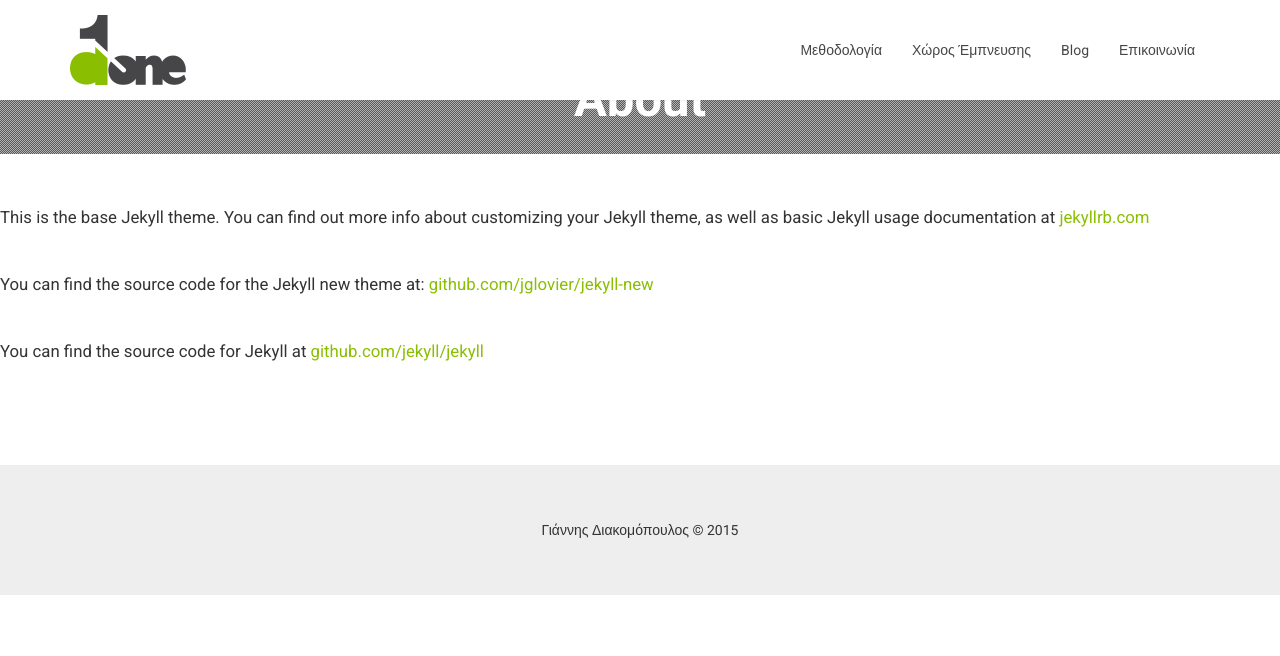
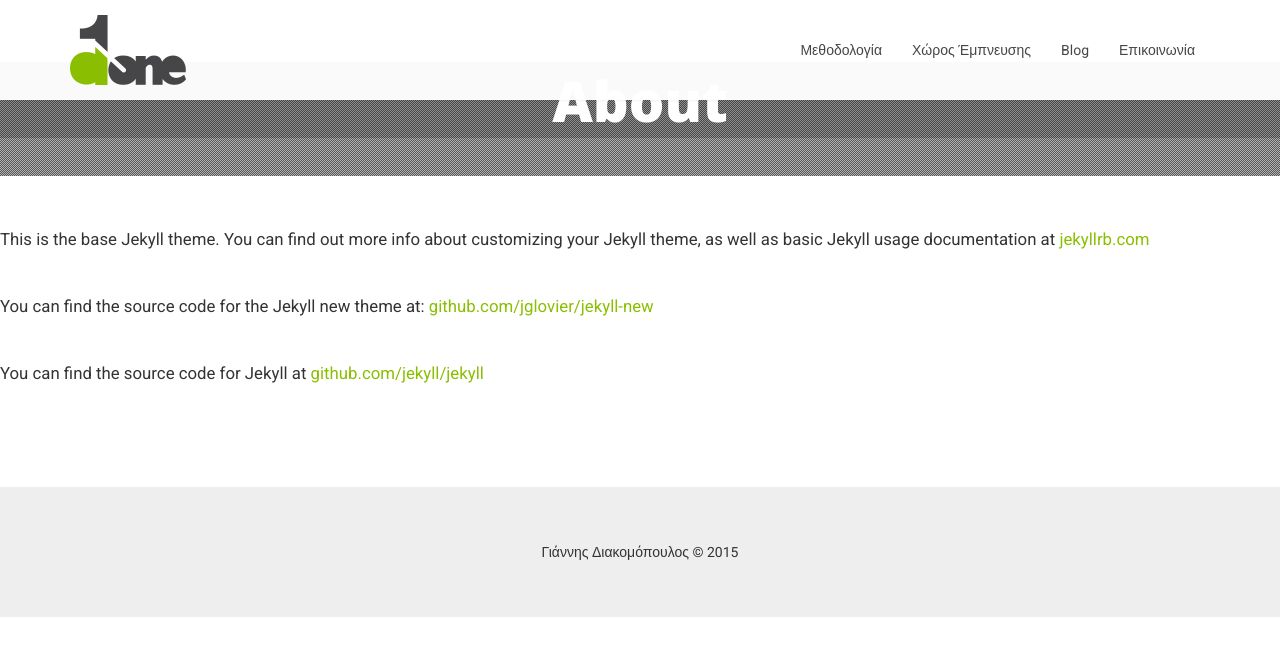
Before and after one commit to Codefully/done, a Jekyll site: the page built from about.md, in a window 1280 px wide. Shown: the top 656 px of the page. Built offline with Jekyll 4.4.1, drawn with Linux system fonts in a browser that asks for light colours.

Commit message:
update blog post title font and style

```diff
--- a/_sass/_base.scss
+++ b/_sass/_base.scss
@@ -129,7 +129,7 @@ body {
     padding: 100px 0;
   }
   h1 {
-    font-size: 3.5em;
+    font: 800 4em 'Open Sans', 'Roboto', sans-serif;
     margin: 0;
     z-index: 2;
     color: #FFF;
@@ -137,6 +137,7 @@ body {
     top: 50%;
     transform: translateY(-50%);
     text-align: center;
+    background-color: rgba(#000, .2);
   }
   background-size: cover;
   background-position: 50% 50%;
--- a/css/main.scss
+++ b/css/main.scss
@@ -5,7 +5,8 @@
 $brand-primary: #8ABE00;
 $gray: #464648;
 
-@import url('http://fonts.googleapis.com/css?family=Roboto:400,300,100,700,100italic,300italic,400italic,700italic');
+@import url('//fonts.googleapis.com/css?family=Open+Sans:800&subset=greek,latin');
+@import url('//fonts.googleapis.com/css?family=Roboto:400,300,100,700,100italic,300italic,400italic,700italic');
 @import '../bower_components/bootstrap-sass/assets/stylesheets/_bootstrap.scss';
 @import 'base';
 @import 'typography';
```
